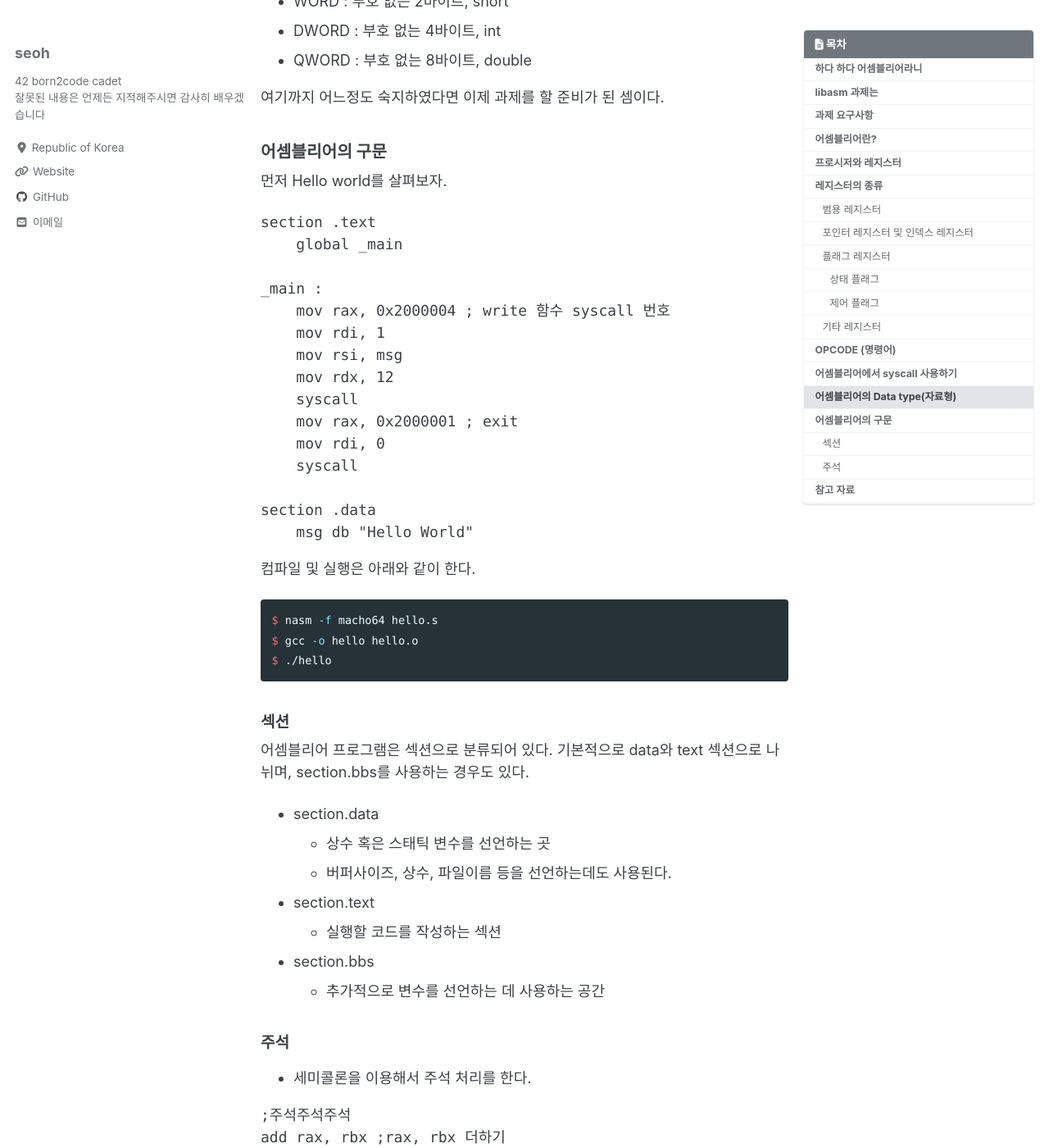
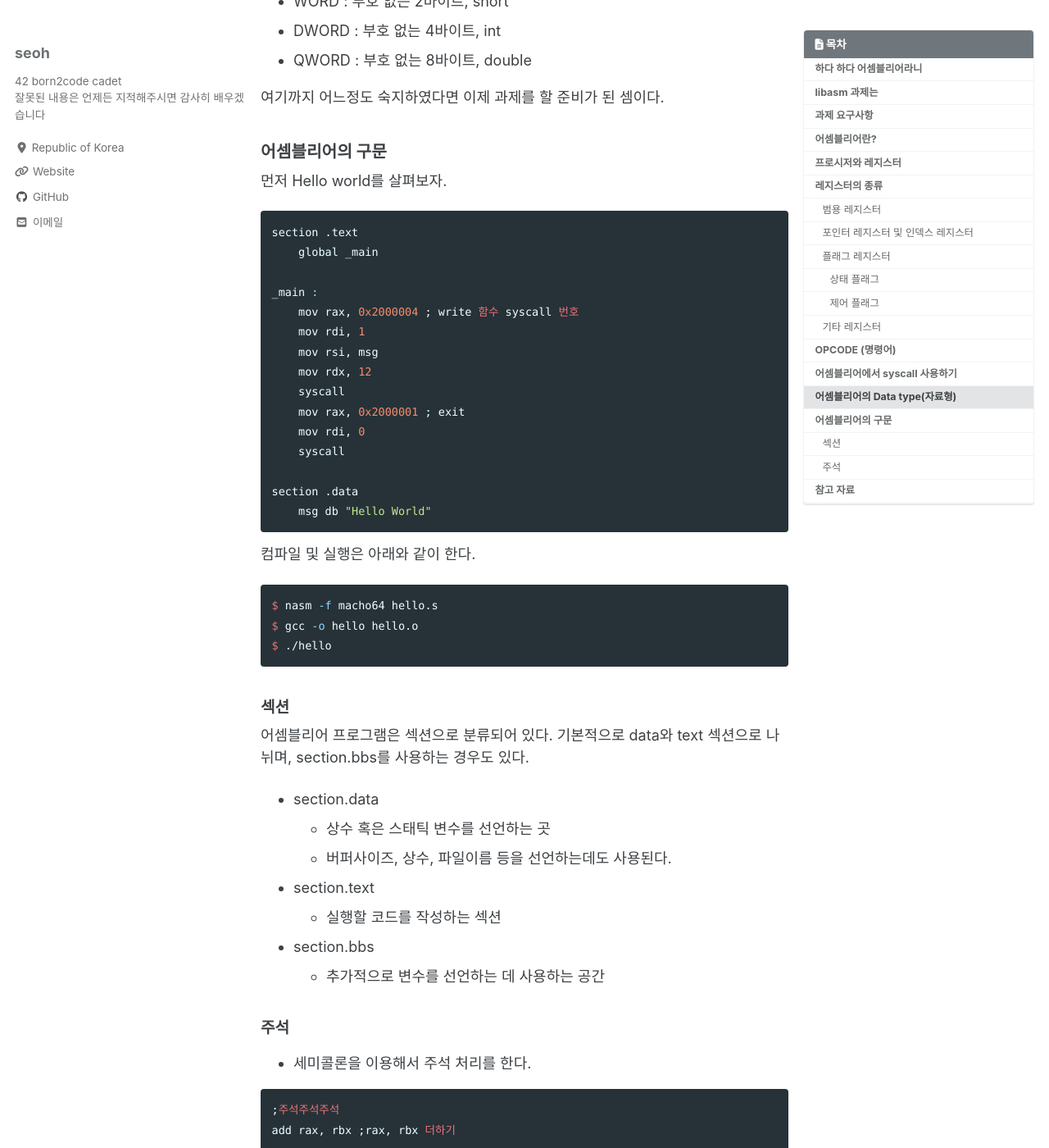
Before and after one commit to ohseyong/ohseyong.github.io, a Jekyll site: the page built from _posts/2020-12-20-libasm-basic-1.md, in a window 1280 px wide and 1400 px high, scrolled down 5499 px. Shown: the whole window at 82% size. Built offline with Jekyll 4.4.1, drawn with Linux system fonts in a browser that asks for light colours; cached includes are drawn as plain includes; nearby versions of some CDN libraries; comment, search, counter and statistics services are not loaded.

Commit message:
Update 2020-12-20-libasm-basic-1.md

```diff
--- a/_posts/2020-12-20-libasm-basic-1.md
+++ b/_posts/2020-12-20-libasm-basic-1.md
@@ -162,7 +162,7 @@ syscall 번호를 참고하여 사용해야 한다. macOS의 경우 `/usr/includ
 
 먼저 Hello world를 살펴보자.
 
-~~~asm
+~~~c
 section .text
     global _main
 
@@ -206,7 +206,7 @@ $ ./hello
 
 * 세미콜론을 이용해서 주석 처리를 한다.
 
-~~~asm
+~~~c
 ;주석주석주석
 add rax, rbx ;rax, rbx 더하기
 ~~~
```
